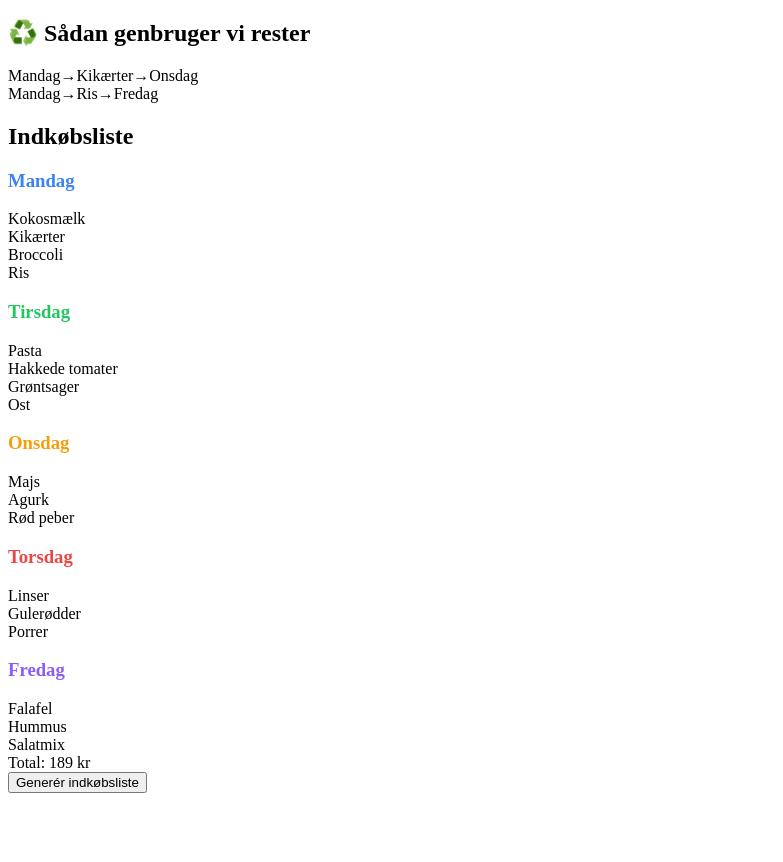
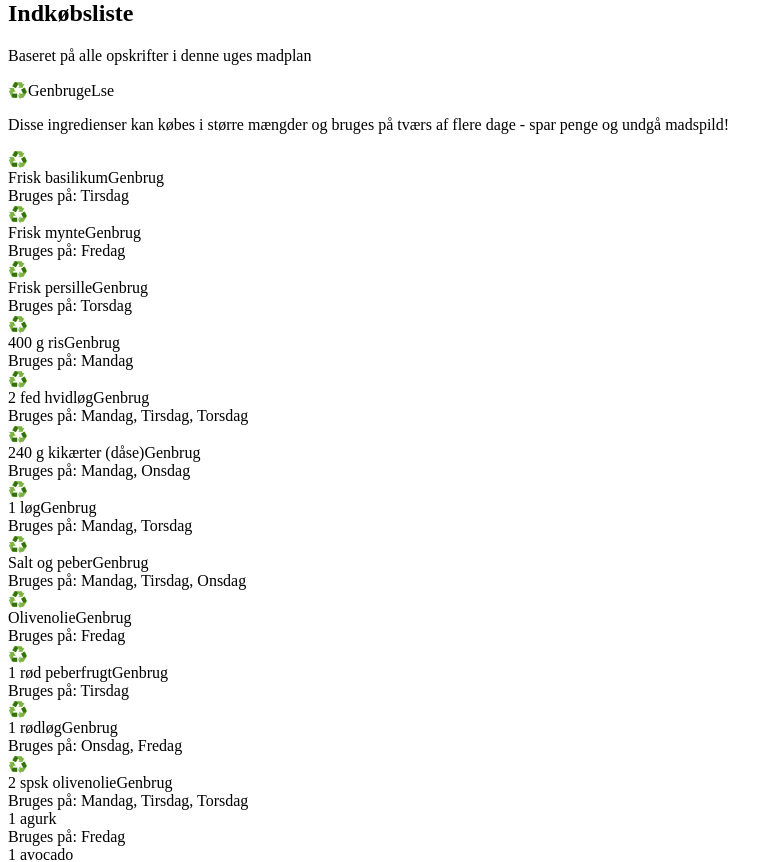
Before and after one commit to SevkanFeisty/feisty-recipes, a Next.js app: page /madplan in a window 1280 px wide. Shown: the part 1800-2662 px from the top of the page, without its empty margins (0-783 px from the left). Before the commit the page ends 2601 px from the top, so only its background shows below. Built offline with nearby package versions, Linux system fonts and the light colour scheme; a web font is replaced by a local one.

Commit message:
Fix: Grocery list from real ingredients + leftover highlighting + fixed home page images

```diff
--- a/app/madplan/page.js
+++ b/app/madplan/page.js
@@ -12,7 +12,7 @@ const days = [
   { name: 'Fredag', day_en: 'Friday', color: '#C4B5FD', bg: '#EDE9FE', border: '#8B5CF6' },
 ];
 
-// Recipe data with full details
+// Recipe data with full details + normalized ingredients for grocery list
 const recipesData = {
   "veggie-curry": {
     title: "Veggie Curry",
@@ -30,7 +30,10 @@ const recipesData = {
       "2 spsk karrypasta",
       "1 løg",
       "2 fed hvidløg",
-      "Ris til servering"
+      "2 spsk olivenolie",
+      "1 tsk gurkemeje",
+      "400 g ris",
+      "Salt og peber"
     ],
     instructions: [
       "Hak løg og hvidløg fint.",
@@ -54,11 +57,13 @@ const recipesData = {
       "500 g pasta",
       "400 g hakkede tomater",
       "2 squash",
-      "1 peberfrugt",
+      "1 rød peberfrugt",
       "1 broccolibuket",
       "100 g parmesanost",
       "3 fed hvidløg",
-      "Olivenolie"
+      "3 spsk olivenolie",
+      "Frisk basilikum",
+      "Salt og peber"
     ],
     instructions: [
       "Kog pasta efter anvisning.",
@@ -80,12 +85,15 @@ const recipesData = {
     ingredients: [
       "8 majs-tortillas",
       "285 g majs (dåse)",
-      "240 g kikærter",
+      "240 g kikærter (dåse)",
       "1 avocado",
       "1 rødløg",
       "2 tomater",
-      "Cilantro",
-      "Lime"
+      "1 håndfuld cilantro",
+      "1 lime",
+      "1 tsk spidskommen",
+      "1 tsk paprika",
+      "Salt og peber"
     ],
     instructions: [
       "Skær grøntsager i tern.",
@@ -112,7 +120,11 @@ const recipesData = {
       "3 fed hvidløg",
       "1 liter grøntsagsbouillon",
       "1 tsk spidskommen",
-      "Cremefraiche"
+      "1 tsk gurkemeje",
+      "2 laurbærblade",
+      "2 spsk olivenolie",
+      "Cremefraiche",
+      "Frisk persille"
     ],
     instructions: [
       "Hak grøntsager.",
@@ -135,11 +147,14 @@ const recipesData = {
     ingredients: [
       "300 g falafel",
       "250 g hummus",
-      "1 pose salatmix",
+      "1 pose blandet salat",
       "1 agurk",
       "2 tomater",
-      "Pitabrød",
-      "Tzatziki"
+      "1 rødløg",
+      "4 pitabrød",
+      "150 g tzatziki",
+      "Olivenolie",
+      "Frisk mynte"
     ],
     instructions: [
       "Bag falafel efter anvisning.",
@@ -152,7 +167,66 @@ const recipesData = {
   }
 };
 
-// Full plan data from Anna-Lysa's API
+// Generate grocery list from all recipes
+function generateGroceryList(recipes) {
+  const groceryMap = new Map();
+
+  // Ingredients that can be reused across days (leftovers)
+  const reusableItems = ['kikærter', 'løg', 'hvidløg', 'olivenolie', 'salt', 'peber', 'ris'];
+
+  // Track which days each ingredient appears in
+  const ingredientDays = new Map();
+
+  Object.entries(recipes).forEach(([recipeId, recipe]) => {
+    recipe.ingredients.forEach(ing => {
+      // Normalize ingredient name (remove quantities, lowercase)
+      const normalizedName = ing.toLowerCase()
+        .replace(/\d+[gmlkdl]?\s*/g, '')
+        .replace(/dåse|pose|buket|fed|stk|håndfuld/g, '')
+        .trim();
+
+      // Find base ingredient name
+      const baseName = normalizedName.split(' ').slice(-2).join(' ');
+
+      if (!ingredientDays.has(baseName)) {
+        ingredientDays.set(baseName, []);
+      }
+      ingredientDays.get(baseName).push({ recipe: recipe.title, day: getDanishDayForRecipe(recipeId) });
+
+      if (!groceryMap.has(baseName)) {
+        groceryMap.set(baseName, {
+          original: ing,
+          baseName,
+          days: [],
+          recipes: [],
+          isReusable: reusableItems.some(item => baseName.includes(item))
+        });
+      }
+      groceryMap.get(baseName).days.push(getDanishDayForRecipe(recipeId));
+      groceryMap.get(baseName).recipes.push(recipe.title);
+    });
+  });
+
+  return Array.from(groceryMap.values()).sort((a, b) => {
+    // Put reusable/leftover items first
+    if (a.isReusable && !b.isReusable) return -1;
+    if (!a.isReusable && b.isReusable) return 1;
+    return a.baseName.localeCompare(b.baseName);
+  });
+}
+
+function getDanishDayForRecipe(recipeId) {
+  const dayMap = {
+    'veggie-curry': 'Mandag',
+    'pasta-primavera': 'Tirsdag',
+    'veggie-tacos': 'Onsdag',
+    'lentil-soup': 'Torsdag',
+    'falafel-bowl': 'Fredag'
+  };
+  return dayMap[recipeId] || 'Ukendt';
+}
+
+// Full plan data
 const samplePlan = {
   plan_id: "vegetarian-5day",
   plan_name: "Premium Vegetarian",
@@ -166,45 +240,15 @@ const samplePlan = {
     { day: 3, day_name: "Wednesday", recipe_id: "veggie-tacos", day_total: 26 },
     { day: 4, day_name: "Thursday", recipe_id: "lentil-soup", day_total: 33 },
     { day: 5, day_name: "Friday", recipe_id: "falafel-bowl", day_total: 36 }
-  ],
-  grocery_list: {
-    "Monday": [
-      { name: "Kokosmælk", quantity: "400", unit: "ml", price: 8.95 },
-      { name: "Kikærter", quantity: "240", unit: "g", price: 7.86 },
-      { name: "Broccoli", quantity: "1", unit: "stk", price: 15 },
-      { name: "Ris", quantity: "1", unit: "kg", price: 12 }
-    ],
-    "Tuesday": [
-      { name: "Pasta", quantity: "500", unit: "g", price: 7.66 },
-      { name: "Hakkede tomater", quantity: "400", unit: "g", price: 6.37 },
-      { name: "Grøntsager", quantity: "1", unit: "pose", price: 25 },
-      { name: "Ost", quantity: "200", unit: "g", price: 20 }
-    ],
-    "Wednesday": [
-      { name: "Majs", quantity: "285", unit: "g", price: 7.91 },
-      { name: "Agurk", quantity: "1", unit: "stk", price: 10 },
-      { name: "Rød peber", quantity: "1", unit: "stk", price: 8.50 }
-    ],
-    "Thursday": [
-      { name: "Linser", quantity: "300", unit: "g", price: 12 },
-      { name: "Gulerødder", quantity: "1", unit: "kg", price: 5 },
-      { name: "Porrer", quantity: "1", unit: "stk", price: 6.50 }
-    ],
-    "Friday": [
-      { name: "Falafel", quantity: "300", unit: "g", price: 18 },
-      { name: "Hummus", quantity: "250", unit: "g", price: 15 },
-      { name: "Salatmix", quantity: "1", unit: "pose", price: 12 }
-    ]
-  },
-  leftovers: [
-    { from: "Monday", to: "Wednesday", item: "Kikærter" },
-    { from: "Monday", to: "Friday", item: "Ris" }
   ]
 };
 
 export default function MadplanPage() {
   const [weekOffset, setWeekOffset] = useState(0);
   const [selectedPlan, setSelectedPlan] = useState(samplePlan);
+
+  // Generate grocery list from actual recipes
+  const groceryList = generateGroceryList(recipesData);
 
   const getDanishDay = (dayName) => {
     const day = days.find(d => d.day_en === dayName);
@@ -215,8 +259,6 @@ export default function MadplanPage() {
     const day = days.find(d => d.day_en === dayName);
     return day ? day : days[0];
   };
-
-  const leftoverSavings = selectedPlan.leftovers ? selectedPlan.leftovers.length * 8 : 0;
 
   return (
     <div className="min-h-screen bg-stone-50">
@@ -241,11 +283,6 @@ export default function MadplanPage() {
               <span className="text-2xl">💰</span>
               <span className="font-bold text-emerald-600">{selectedPlan.total_cost_dkk} kr</span>
             </div>
-            <div className="h-6 w-px bg-slate-200"></div>
-            <div className="flex items-center gap-2">
-              <span className="text-2xl">♻️</span>
-              <span className="font-bold text-amber-600">-{leftoverSavings} kr</span>
-            </div>
           </div>
           <div className="flex gap-2">
             {selectedPlan.dietary_tags.map(tag => (
@@ -258,11 +295,11 @@ export default function MadplanPage() {
 
         {/* Week Navigation */}
         <div className="flex items-center justify-center gap-4 mb-6">
-          <button onClick={() => setWeekOffset(weekOffset - 1)} className="w-8 h-8 rounded-full bg-white shadow-sm flex items-center justify-center text-slate-600">←</button>
+          <button onClick={() => setWeekOffset(weekOffset - 1)} className="w-8 h-8 rounded-full bg-white shadow-sm flex items-center justify-center text-slate-600 hover:bg-slate-50">←</button>
           <span className="text-lg font-semibold text-slate-900 min-w-[150px] text-center">
             {weekOffset === 0 ? "Denne uge" : weekOffset === 1 ? "Næste uge" : `${weekOffset} uger frem`}
           </span>
-          <button onClick={() => setWeekOffset(weekOffset + 1)} className="w-8 h-8 rounded-full bg-white shadow-sm flex items-center justify-center text-slate-600">→</button>
+          <button onClick={() => setWeekOffset(weekOffset + 1)} className="w-8 h-8 rounded-full bg-white shadow-sm flex items-center justify-center text-slate-600 hover:bg-slate-50">→</button>
         </div>
 
         {/* Week Grid - CLICKABLE RECIPES */}
@@ -301,55 +338,54 @@ export default function MadplanPage() {
           })}
         </div>
 
-        {/* Leftover Chain */}
-        {selectedPlan.leftovers && selectedPlan.leftovers.length > 0 && (
-          <div className="bg-gradient-to-r from-amber-50 to-orange-50 rounded-2xl p-6 mb-8 border border-amber-200">
-            <h2 className="text-xl font-bold text-slate-900 mb-4 flex items-center gap-2">
-              <span className="text-2xl">♻️</span> Sådan genbruger vi rester
-            </h2>
-            <div className="space-y-2">
-              {selectedPlan.leftovers.map((leftover, idx) => (
-                <div key={idx} className="flex items-center gap-3">
-                  <span className="px-3 py-1 bg-emerald-100 text-emerald-700 rounded-full text-sm">{getDanishDay(leftover.from)}</span>
-                  <span className="text-slate-600">→</span>
-                  <span className="px-3 py-1 bg-amber-100 text-amber-700 rounded-full text-sm">{leftover.item}</span>
-                  <span className="text-slate-600">→</span>
-                  <span className="px-3 py-1 bg-emerald-100 text-emerald-700 rounded-full text-sm">{getDanishDay(leftover.to)}</span>
-                </div>
-              ))}
+        {/* Grocery List - FROM ACTUAL RECIPES */}
+        <div className="bg-white rounded-2xl shadow-lg p-8">
+          <h2 className="text-2xl font-bold text-slate-900 mb-2">Indkøbsliste</h2>
+          <p className="text-sm text-slate-500 mb-6">Baseret på alle opskrifter i denne uges madplan</p>
+
+          {/* Leftover/Reusable highlight */}
+          <div className="bg-amber-50 border border-amber-200 rounded-xl p-4 mb-6">
+            <div className="flex items-center gap-2 mb-2">
+              <span className="text-amber-600">♻️</span>
+              <span className="font-semibold text-amber-800">GenbrugeLse</span>
             </div>
+            <p className="text-sm text-amber-700">
+              Disse ingredienser kan købes i større mængder og bruges på tværs af flere dage - spar penge og undgå madspild!
+            </p>
           </div>
-        )}
 
-        {/* Grocery List */}
-        <div className="bg-white rounded-2xl shadow-lg p-8">
-          <h2 className="text-2xl font-bold text-slate-900 mb-6">Indkøbsliste</h2>
-
-          {days.map((day) => {
-            const dayColor = getDayColor(day.day_en);
-            const dayItems = selectedPlan.grocery_list[day.day_en];
-
-            return (
-              <div key={day.day_en} className="mb-6">
-                <h3 className="text-sm font-bold mb-3 flex items-center gap-2" style={{ color: dayColor.border }}>
-                  <span className="w-3 h-3 rounded-full" style={{ backgroundColor: dayColor.color }}></span>
-                  {day.name}
-                </h3>
-                <div className="grid grid-cols-2 md:grid-cols-4 gap-2">
-                  {dayItems && dayItems.map((item, idx) => (
-                    <div key={idx} className="flex items-center gap-2 p-2 bg-slate-50 rounded-lg">
-                      <span className="w-2 h-2 rounded-full" style={{ backgroundColor: dayColor.color }}></span>
-                      <span className="text-xs text-slate-700 truncate">{item.name}</span>
+          <div className="space-y-6">
+            {groceryList.map((item, idx) => (
+              <div key={idx} className={`p-4 rounded-xl ${item.isReusable ? 'bg-emerald-50 border border-emerald-200' : 'bg-slate-50'}`}>
+                <div className="flex items-start gap-3">
+                  {/* Leftover indicator */}
+                  {item.isReusable && (
+                    <span className="text-lg" title="Kan genbruges">♻️</span>
+                  )}
+                  <div className="flex-1">
+                    <div className="flex items-center gap-2">
+                      <span className={`font-medium ${item.isReusable ? 'text-emerald-700' : 'text-slate-900'}`}>
+                        {item.original}
+                      </span>
+                      {item.isReusable && (
+                        <span className="text-xs bg-emerald-200 text-emerald-700 px-2 py-0.5 rounded-full">
+                          Genbrug
+                        </span>
+                      )}
                     </div>
-                  ))}
+                    <div className="text-xs text-slate-500 mt-1">
+                      Bruges på: {item.days.join(', ')}
+                    </div>
+                  </div>
                 </div>
               </div>
-            );
-          })}
+            ))}
+          </div>
 
           <div className="mt-6 pt-4 border-t border-slate-100">
             <div className="flex gap-6">
-              <span className="font-bold text-slate-900">Total: {selectedPlan.total_cost_dkk} kr</span>
+              <span className="font-bold text-slate-900">Total ingredienser: {groceryList.length}</span>
+              <span className="font-bold text-emerald-600">Estimeret pris: ~{selectedPlan.total_cost_dkk} kr</span>
             </div>
           </div>
         </div>
```
Also changed, not shown: app/page.js (+5 -5 lines).
